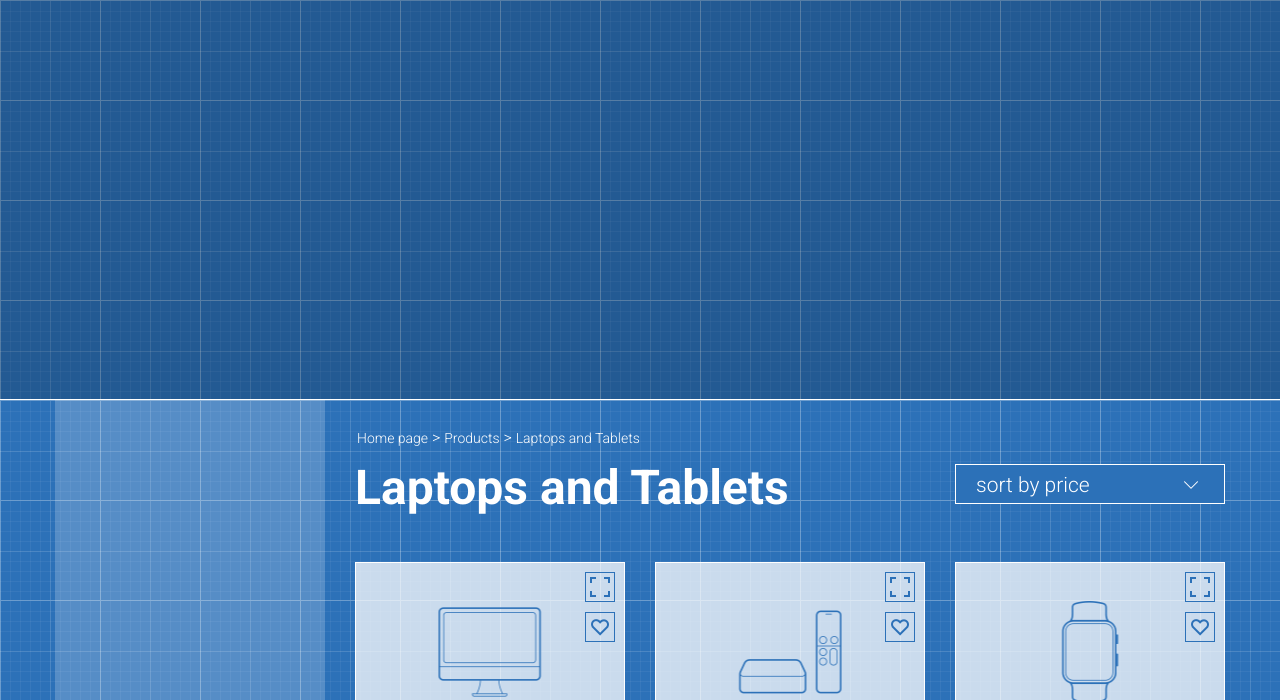
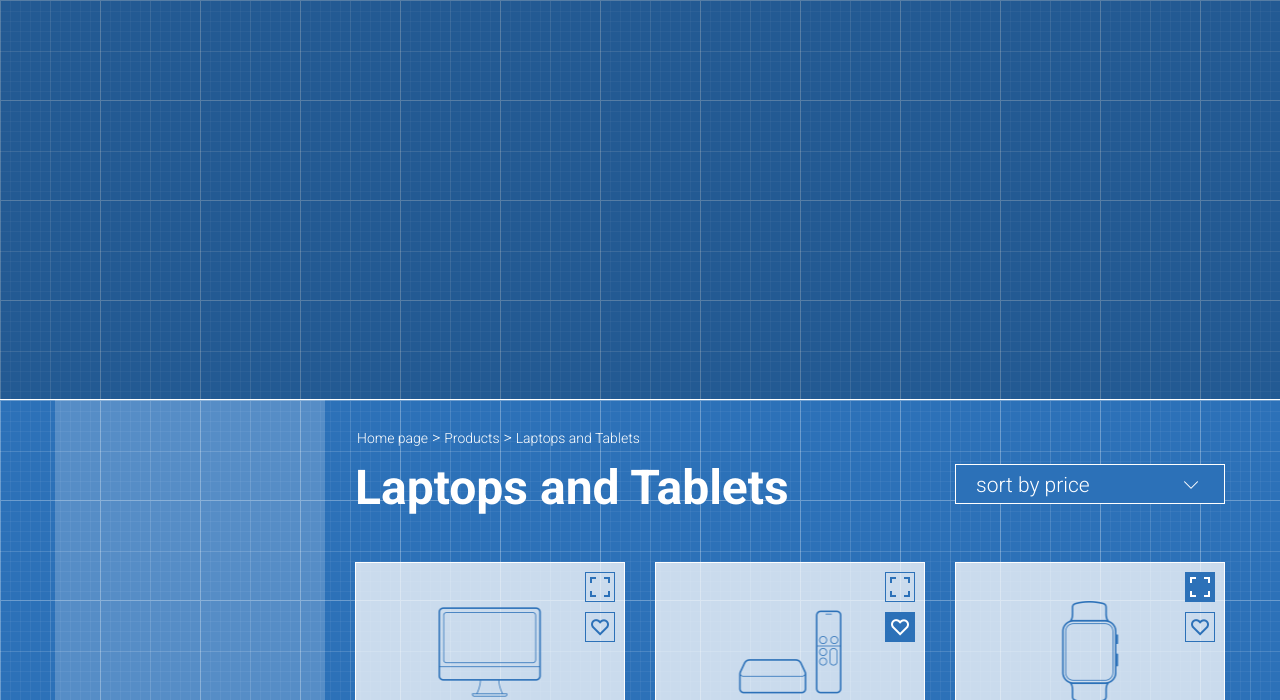
Before and after one commit to RomanKoriachko/Home-task-10, a plain HTML site: page index.html in a window 1280 px wide. Shown: the part 100-800 px from the top of the page. Drawn offline with Linux system fonts and the light colour scheme; files whose address does not match are found by name.

Commit message:
fix buttons

```diff
--- a/index.html
+++ b/index.html
@@ -124,7 +124,7 @@
                                     <div class="device-2"><img class="deviceimg" src="images/device-2.png"
                                             alt="device-2">
                                         <input class="scale cardbutton" type="button">
-                                        <input class="like cardbutton" type="button"></div>
+                                        <input class="like cardbutton liked" type="button"></div>
                                     <div class="cart-text">
                                         <p class="name-device">#2 Device Name</p>
                                         <p class="text-device">Lorem ipsum dolor sit amet consectetur, adipisicing elit.
@@ -143,7 +143,7 @@
                                 <div class="card">
                                     <div class="device-3"><img class="deviceimg" src="images/device-3.png"
                                             alt="device-3">
-                                        <input class="scale cardbutton" type="button">
+                                        <input class="scale cardbutton scaled" type="button">
                                         <input class="like cardbutton" type="button"></div>
                                     <div class="cart-text">
                                         <p class="name-device">#3 Device Name</p>
--- a/style.css
+++ b/style.css
@@ -423,12 +423,24 @@ sup {
   background-image: url(images/borderblue.png);
   background-repeat: no-repeat;
   background-position: center;
+}
+.scaled {
+  background-color: #2c71b8;
+  background-image: url(images/borderwhite.png);
+  background-repeat: no-repeat;
+  background-position: center;
+}
 
-}
 .like {
   top: 49px;
   left: 229px;
   background-image: url(images/likeblue.png);
+  background-repeat: no-repeat;
+  background-position: center;
+}
+.liked {
+  background-color: #2c71b8;
+  background-image: url(images/likewhite.png);
   background-repeat: no-repeat;
   background-position: center;
 }
```
